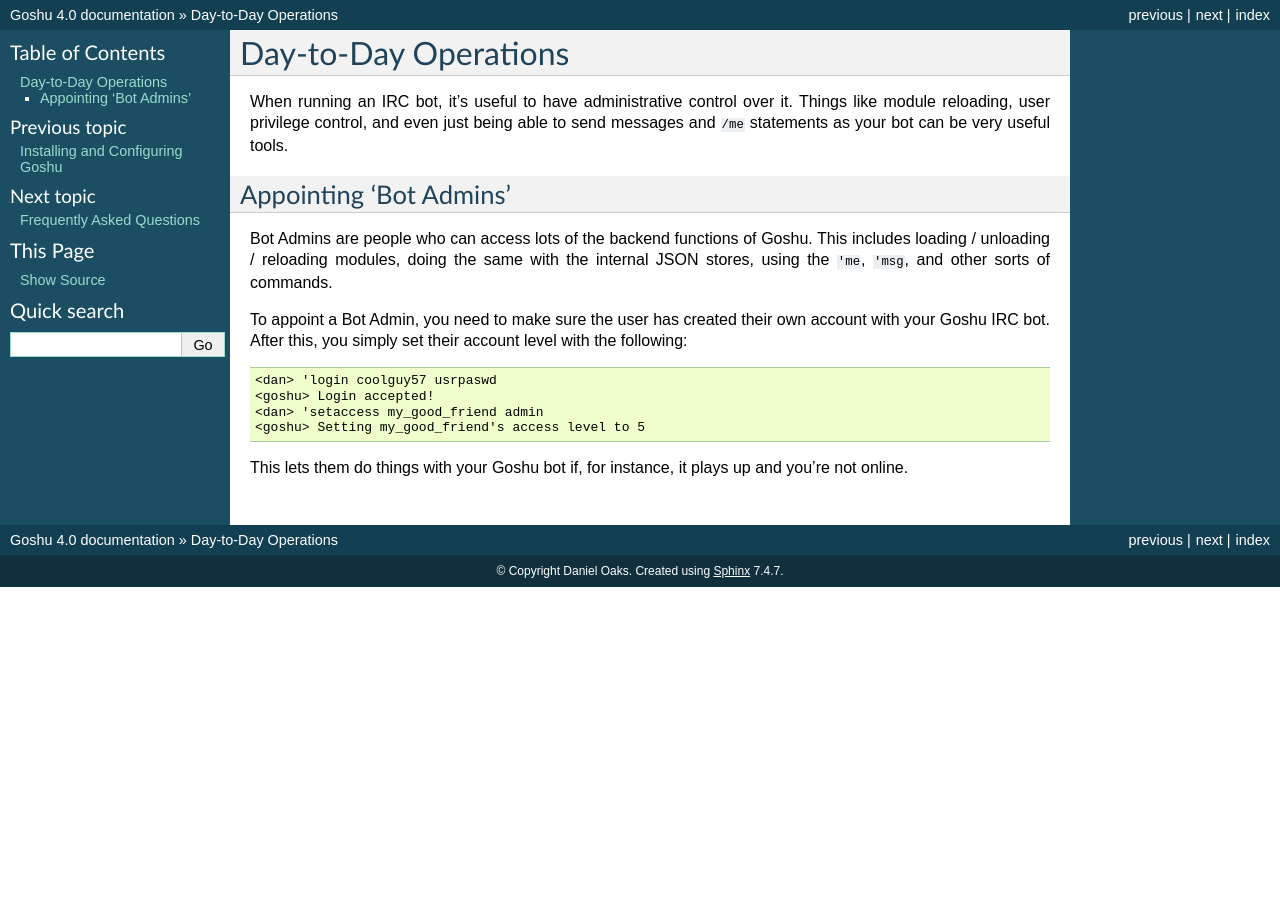
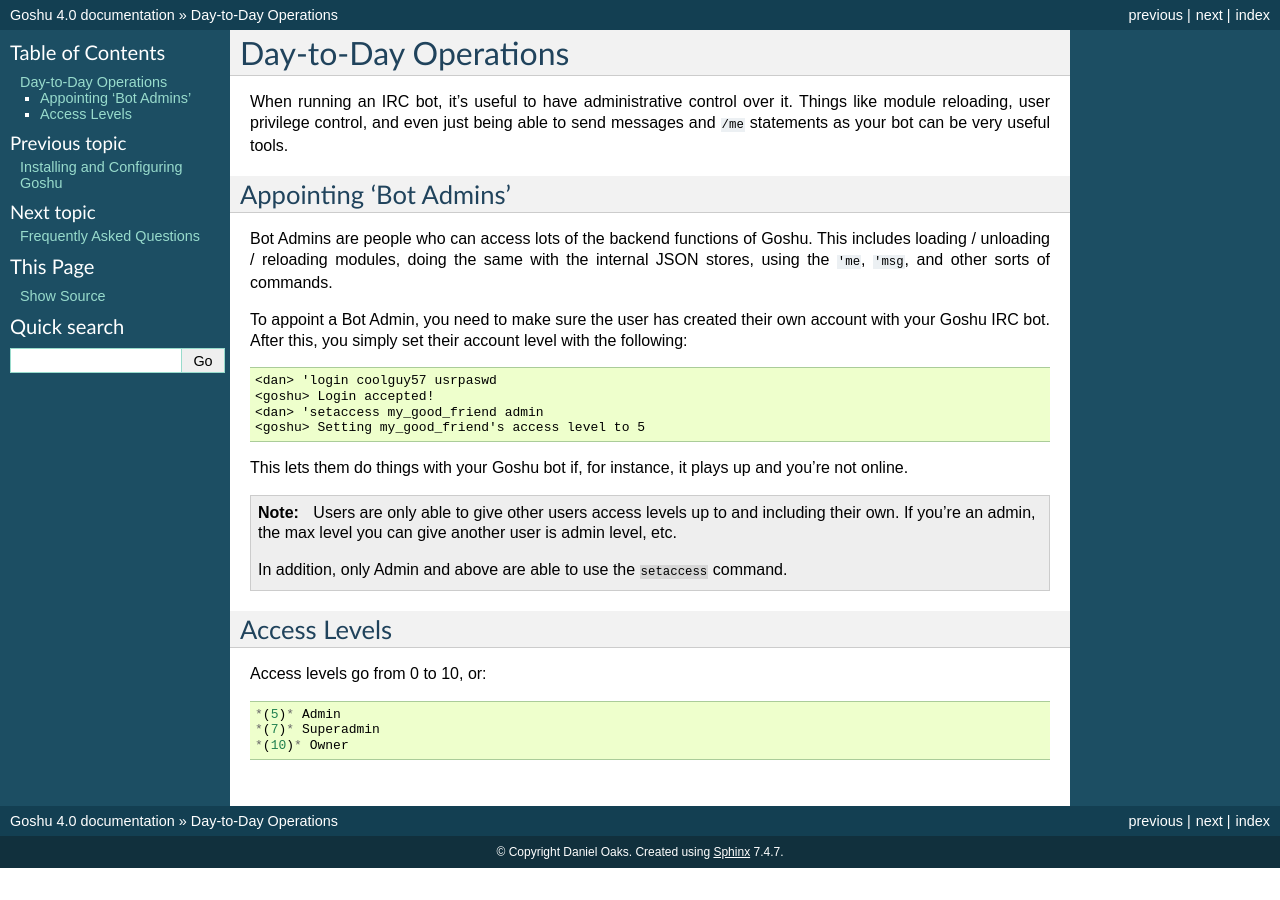
Before and after one commit to goshuirc/goshu, a Sphinx documentation site: the page built from docs/day_to_day.rst, in a window 1280 px wide. Built offline with Sphinx 7.4.7, drawn with Linux system fonts in a browser that asks for light colours.

Commit message:
Improve docs

```diff
--- a/docs/day_to_day.rst
+++ b/docs/day_to_day.rst
@@ -19,3 +19,20 @@
     <goshu> Setting my_good_friend's access level to 5
 
 This lets them do things with your Goshu bot if, for instance, it plays up and you're not online.
+
+.. NOTE::
+    Users are only able to give other users access levels up to and including their own. If you're an admin, the max level you can give another user is admin level, etc.
+
+    In addition, only Admin and above are able to use the ``setaccess`` command.
+
+
+Access Levels
+-------------
+
+Access levels go from 0 to 10, or:
+
+::
+
+    *(5)* Admin
+    *(7)* Superadmin
+    *(10)* Owner
--- a/docs/index.rst
+++ b/docs/index.rst
@@ -9,7 +9,7 @@
 .. WARNING::
     Although I do try my best to not break things when working on Goshu, I'm not aware of anyone besides myself using it. Thus, I'm not as worried about breaking module interfaces and such in minor ways, because I can fix my own modules without issue.
 
-    If you can't program in Python, it may be best to use another well-proven IRC bot project that's less likely to break compatability. If you do run into anything, please feel free to come yell at me either with the details on the contact page below, or on `Rizon IRC Network <http://rizon.net/chat>`_ – I'll be under the nick ``danneh_``
+    If you can't program in Python, it may be best to use another well-proven IRC bot project that's less likely to break compatability. That said, if you do run into anything, please feel free to mail me at daniel@danieloaks.net or make an issue in the `Issue Tracker <https://github.com/DanielOaks/goshu/issues>`_.
 
 The documentation is split into two sections below, the first being for users of Goshu and the second for those who want to work on or write their own modules for Goshu.
 
```
